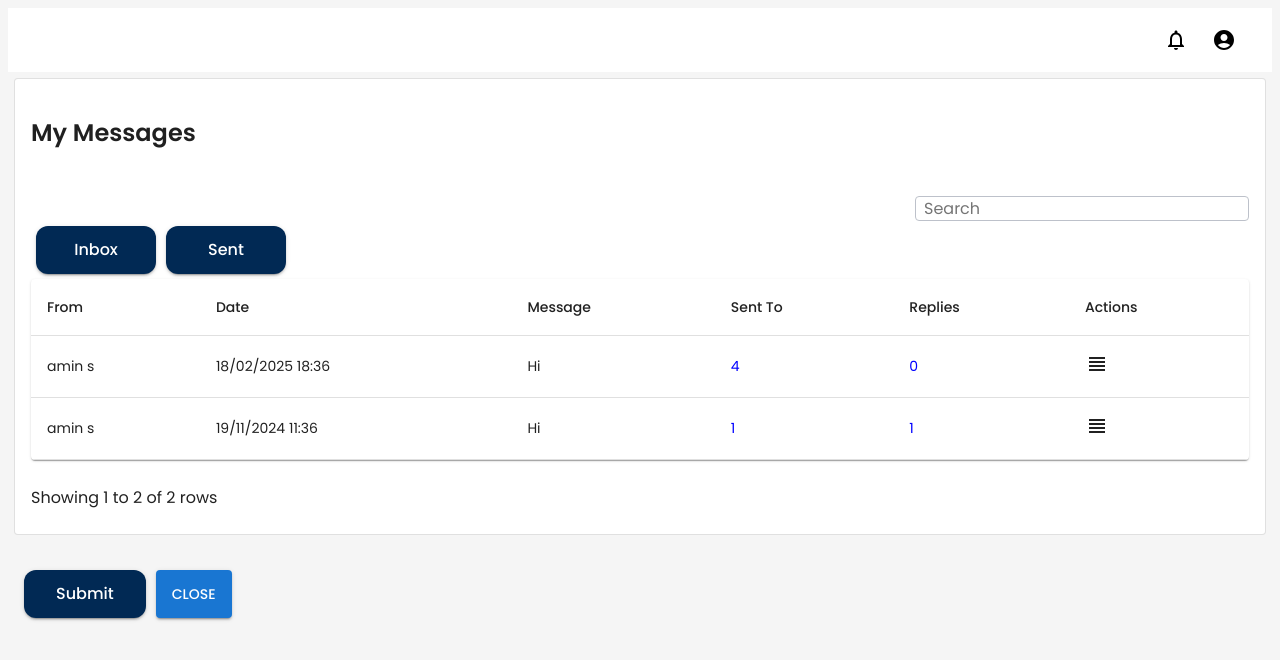
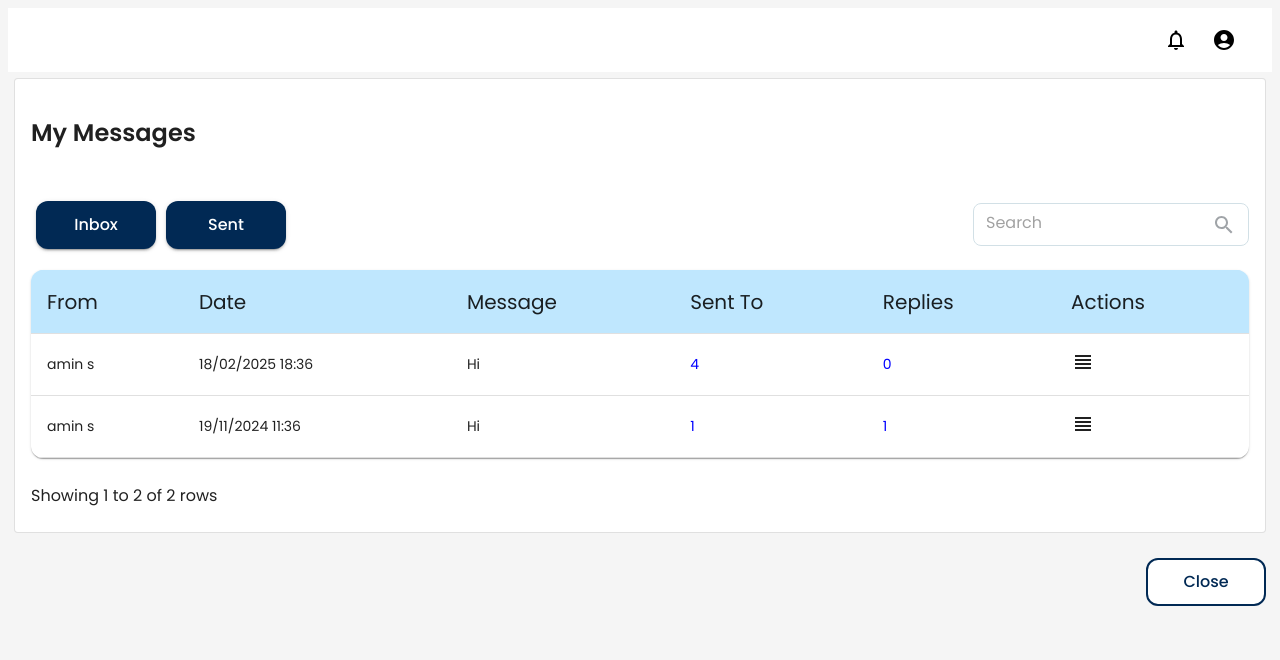
Before and after one commit to yatinlakkaraju123/Message-Management-Frontend, a React (Vite) app in the folder MessageFrontend/: page /vendorview in a window 1280 px wide. Shown: the top 660 px of the page. Built offline with nearby package versions, Linux system fonts and the light colour scheme.

Commit message:
changed all vendor modules

```diff
--- a/MessageFrontend/src/App.jsx
+++ b/MessageFrontend/src/App.jsx
@@ -20,7 +20,7 @@ function App() {
 
 <Route path='/VendorHome' element={<VendorHome/>}></Route>
 <Route path='/ClientHome' element={<ClientHome />}></Route>
-      <Route path='/status' element={<MessageStatus />}></Route>
+      <Route path='/status' element={<VendorStatus />}></Route>
       <Route path='/view' element={<ViewMessages />}></Route>
       <Route path='/vendorstatus' element={<VendorStatus/>}/>
       <Route path='/vendorview' element={<VendorView/>}/>
--- a/MessageFrontend/src/components/vendor/VendorHome.jsx
+++ b/MessageFrontend/src/components/vendor/VendorHome.jsx
@@ -330,7 +330,7 @@ function VendorHome() {
           variant="contained"
           sx={{ fontFamily: 'Poppins, sans-serif' }}
         >
-          Send
+          Submit
         </Button>
         <Button
           variant="outlined"
@@ -353,7 +353,7 @@ function VendorHome() {
             backgroundColor: '#ffffff',
           }}
         >
-          Cancel
+          Close
         </Button>
       </div>
     </CardContent>
--- a/MessageFrontend/src/components/vendor/VendorStatus.jsx
+++ b/MessageFrontend/src/components/vendor/VendorStatus.jsx
@@ -14,24 +14,23 @@ import TableRow from '@mui/material/TableRow';
 import Paper from '@mui/material/Paper';
 import TextField from '@mui/material/TextField';
 import './VendorStatus.css';
+import SearchIcon from '@mui/icons-material/Search';
 
 function VendorStatus() {
-    const navigate = useNavigate(); // Hook for navigation
+    const navigate = useNavigate();
     const rows = [
         { companyName: 'DONGGUAN WEICHENG AUTOMATION', date: 'NA', status: 'Not Replied', message: 'NA' },
         { companyName: '9301 plant', date: 'NA', status: 'Not Replied', message: 'NA' },
         { companyName: 'BACTIVE DIGITAL SOLUTIONS', date: 'NA', status: 'Not Replied', message: 'NA' },
         { companyName: 'AUTOCOMP', date: 'NA', status: 'Not Replied', message: 'NA' },
     ];
+
     const handleBack = () => {
-        navigate('/view'); // Navigates to the home route
+        navigate('/view');
     };
 
-
     return (
-        <div className='content'>
-
-            {/* Message Card */}
+        <div className='content' style={{ fontFamily: 'Poppins, sans-serif' }}>
             <Box sx={{ minWidth: 275, marginBottom: 2 }}>
                 <Card variant="outlined">
                     <CardContent>
@@ -39,42 +38,60 @@ function VendorStatus() {
                         <TextField
                             fullWidth
                             multiline
-                            rows={6} // Increased height
+                            rows={6}
                             variant="outlined"
                             defaultValue="Hi"
+                            sx={{ fontFamily: 'Poppins, sans-serif' }}
                         />
                     </CardContent>
                 </Card>
             </Box>
 
-            {/* Replies Card */}
             <Card variant="outlined">
                 <CardContent>
                 <div style={{ display: 'flex', justifyContent: 'space-between', alignItems: 'center', marginBottom: '1rem' }}>
         <Typography variant="h6">Replies</Typography>
+        <div
+          style={{
+            display: 'flex',
+            alignItems: 'center',
+            width: '250px',
+            height: '25px',
+            borderRadius: '8px',
+            border: '1px solid #D2E0E6',
+            padding: '8px 12px',
+            backgroundColor: '#FFFFFF',
+            fontFamily: 'Poppins, sans-serif',
+          }}
+        >
           <TextField
             size="small"
-                            variant="outlined"
+            variant="standard"
             placeholder="Search"
+            InputProps={{ disableUnderline: true }}
+            fullWidth
+            sx={{ fontFamily: 'Poppins, sans-serif' }}
           />
+          <SearchIcon sx={{ color: '#A0A4A8', cursor: 'pointer' }} />
         </div>
-                    <TableContainer component={Paper}>
+      </div>
+                    <TableContainer component={Paper} sx={{ borderRadius: '12px', overflow: 'hidden' }}>
                         <Table sx={{ minWidth: 650 }} aria-label="simple table">
                             <TableHead>
-                                <TableRow>
-                                    <TableCell>Company Name</TableCell>
-                                    <TableCell>Date</TableCell>
-                                    <TableCell>Status</TableCell>
-                                    <TableCell>Message</TableCell>
+                                <TableRow sx={{ backgroundColor: '#BFE7FE' }}>
+                                    <TableCell sx={{ fontFamily: 'Poppins, sans-serif' }}>Company Name</TableCell>
+                                    <TableCell sx={{ fontFamily: 'Poppins, sans-serif' }}>Date</TableCell>
+                                    <TableCell sx={{ fontFamily: 'Poppins, sans-serif' }}>Status</TableCell>
+                                    <TableCell sx={{ fontFamily: 'Poppins, sans-serif' }}>Message</TableCell>
                                 </TableRow>
                             </TableHead>
                             <TableBody>
                                 {rows.map((row, index) => (
                                     <TableRow key={index}>
-                                        <TableCell>{row.companyName}</TableCell>
-                                        <TableCell>{row.date}</TableCell>
-                                        <TableCell>{row.status}</TableCell>
-                                        <TableCell>{row.message}</TableCell>
+                                        <TableCell sx={{ fontFamily: 'Poppins, sans-serif' }}>{row.companyName}</TableCell>
+                                        <TableCell sx={{ fontFamily: 'Poppins, sans-serif' }}>{row.date}</TableCell>
+                                        <TableCell sx={{ fontFamily: 'Poppins, sans-serif' }}>{row.status}</TableCell>
+                                        <TableCell sx={{ fontFamily: 'Poppins, sans-serif' }}>{row.message}</TableCell>
                                     </TableRow>
                                 ))}
                             </TableBody>
@@ -83,10 +100,31 @@ function VendorStatus() {
                 </CardContent>
             </Card>
 
-            {/* Buttons aligned to the right */}
-            <div style={{ display: 'flex', justifyContent: 'flex-end', marginTop: '1rem', gap: '1rem' }}>
-            <Button variant="contained" color="primary" onClick={handleBack}>Back</Button>
-                <Button variant="contained" color="secondary">Submit</Button>
+            <div className='Card2ButtonGroup'>
+
+        <Button
+          variant="outlined"
+          style={{
+            width: '120px',
+            height: '48px',
+            borderRadius: '12px',
+            padding: '12px 32px',
+            fontFamily: 'Poppins, sans-serif',
+            fontWeight: 500,
+            fontSize: '16px',
+            lineHeight: '24px',
+            letterSpacing: '0',
+            textAlign: 'center',
+            textTransform: 'none',
+            color: '#012954',
+            borderColor: '#012954',
+            borderWidth: '2px',
+            borderStyle: 'solid',
+            backgroundColor: '#ffffff',
+          }}
+        >
+          Back
+        </Button>
       </div>
         </div>
     );
--- a/MessageFrontend/src/components/vendor/VendorView.jsx
+++ b/MessageFrontend/src/components/vendor/VendorView.jsx
@@ -20,6 +20,9 @@ import {
 } from '@mui/material';
 import ViewHeadlineIcon from '@mui/icons-material/ViewHeadline';
 import './VendorView.css';
+import './VendorHome.css';
+import SearchIcon from '@mui/icons-material/Search';
+import { Typography } from '@mui/material';
 
 function VendorView() {
   const navigate = useNavigate();
@@ -57,54 +60,157 @@ function VendorView() {
           <CardContent>
             <h2 className='title'>My Messages</h2>
             <br />
-            <input type='text' className='search' placeholder='Search' />
+            <div style={{ display: 'flex', justifyContent: 'space-between', alignItems: 'center', marginBottom: '1rem' }}>
+
+    <div className='AllMessageButton'>
   <Button variant="contained" id="inboxButton">Inbox</Button>
   <Button variant="contained" id="sentButton">Sent</Button>
-            <TableContainer component={Paper} className='TableContainer'>
-              <Table sx={{ minWidth: 350 }} aria-label="simple table">
+</div>
+
+
+
+  <div
+    style={{
+      display: 'flex',
+      alignItems: 'center',
+      width: '250px',
+      height: '25px',
+      borderRadius: '8px',
+      border: '1px solid #D2E0E6',
+      padding: '8px 12px',
+      backgroundColor: '#FFFFFF',
+      fontFamily: 'Poppins, sans-serif',
+    }}
+  >
+    <TextField
+      size="small"
+      variant="standard"
+      placeholder="Search"
+      InputProps={{ disableUnderline: true }}
+      fullWidth
+      sx={{ fontFamily: 'Poppins, sans-serif' }}
+    />
+    <SearchIcon sx={{ color: '#A0A4A8', cursor: 'pointer' }} />
+  </div>
+  </div>
+
+
+  <TableContainer
+  component={Paper}
+  className="TableContainer"
+  sx={{ borderRadius: '12px', overflow: 'hidden' }}
+>
+  <Table sx={{ minWidth: 350 }} aria-label="messages table">
     <TableHead>
-                  <TableRow>
-                    <TableCell align="left">From</TableCell>
-                    <TableCell align="left">Date</TableCell>
-                    <TableCell align="left">Message</TableCell>
-                    <TableCell align="left">Sent To</TableCell>
-                    <TableCell align="left">Replies</TableCell>
-                    <TableCell align="left">Actions</TableCell>
+      <TableRow
+        sx={{ borderTop: '1px solid #BFE7FE', backgroundColor: '#BFE7FE' }}
+      >
+        <TableCell
+          align="left"
+          className="small-title"
+          sx={{ fontFamily: 'Poppins, sans-serif' }}
+        >
+          From
+        </TableCell>
+        <TableCell
+          align="left"
+          className="small-title"
+          sx={{ fontFamily: 'Poppins, sans-serif' }}
+        >
+          Date
+        </TableCell>
+        <TableCell
+          align="left"
+          className="small-title"
+          sx={{ fontFamily: 'Poppins, sans-serif' }}
+        >
+          Message
+        </TableCell>
+        <TableCell
+          align="left"
+          className="small-title"
+          sx={{ fontFamily: 'Poppins, sans-serif' }}
+        >
+          Sent To
+        </TableCell>
+        <TableCell
+          align="left"
+          className="small-title"
+          sx={{ fontFamily: 'Poppins, sans-serif' }}
+        >
+          Replies
+        </TableCell>
+        <TableCell
+          align="left"
+          className="small-title"
+          sx={{ fontFamily: 'Poppins, sans-serif' }}
+        >
+          Actions
+        </TableCell>
       </TableRow>
     </TableHead>
     <TableBody>
-                  {[{
-                    from: "amin s",
-                    date: "18/02/2025 18:36",
-                    message: "Hi",
+      {[
+        {
+          from: 'amin s',
+          date: '18/02/2025 18:36',
+          message: 'Hi',
           sentTo: 4,
-                    replies: 0
-                  }, {
-                    from: "amin s",
-                    date: "19/11/2024 11:36",
-                    message: "Hi",
+          replies: 0,
+        },
+        {
+          from: 'amin s',
+          date: '19/11/2024 11:36',
+          message: 'Hi',
           sentTo: 1,
-                    replies: 1
-                  }].map((msg, index) => (
+          replies: 1,
+        },
+      ].map((msg, index) => (
         <TableRow key={index}>
-                      <TableCell align="left">{msg.from}</TableCell>
-                      <TableCell align="left">{msg.date}</TableCell>
-                      <TableCell align="left">{msg.message}</TableCell>
           <TableCell
             align="left"
-                        style={{ color: 'blue', cursor: 'pointer' }}
+            sx={{ fontFamily: 'Poppins, sans-serif' }}
+          >
+            {msg.from}
+          </TableCell>
+          <TableCell
+            align="left"
+            sx={{ fontFamily: 'Poppins, sans-serif' }}
+          >
+            {msg.date}
+          </TableCell>
+          <TableCell
+            align="left"
+            sx={{ fontFamily: 'Poppins, sans-serif' }}
+          >
+            {msg.message}
+          </TableCell>
+          <TableCell
+            align="left"
+            sx={{
+              fontFamily: 'Poppins, sans-serif',
+              color: 'blue',
+              cursor: 'pointer',
+            }}
             onClick={handleCellClick}
           >
             {msg.sentTo}
           </TableCell>
           <TableCell
             align="left"
-                        style={{ color: 'blue', cursor: 'pointer' }}
+            sx={{
+              fontFamily: 'Poppins, sans-serif',
+              color: 'blue',
+              cursor: 'pointer',
+            }}
             onClick={handleCellClick}
           >
             {msg.replies}
           </TableCell>
-                      <TableCell align="left">
+          <TableCell
+            align="left"
+            sx={{ fontFamily: 'Poppins, sans-serif' }}
+          >
             <ViewHeadlineIcon
               style={{ cursor: 'pointer' }}
               onClick={() => handleOpenDialog(msg)}
@@ -115,23 +221,48 @@ function VendorView() {
     </TableBody>
   </Table>
 </TableContainer>
+
             <br />
             Showing 1 to 2 of 2 rows
           </CardContent>
         </Card>
       </Box>
       <br />
-      <div>
-        <Button variant="contained" className='Card2Buttons' id='submitButton2'>Submit</Button>
-
-         <Button variant="contained" className='Card2Buttons' onClick={()=>navigate("/")}>Close</Button>
-
+      <div className='Card2ButtonGroup'>
+             <Button
+               variant="outlined"
+               style={{
+                 width: '120px',
+                 height: '48px',
+                 borderRadius: '12px',
+                 padding: '12px 32px',
+                 fontFamily: 'Poppins, sans-serif',
+                 fontWeight: 500,
+                 fontSize: '16px',
+                 lineHeight: '24px',
+                 letterSpacing: '0',
+                 textAlign: 'center',
+                 textTransform: 'none',
+                 color: '#012954',
+                 borderColor: '#012954',
+                 borderWidth: '2px',
+                 borderStyle: 'solid',
+                 backgroundColor: '#ffffff',
+               }}
+             >
+               Close
+             </Button>
            </div>
 
       {/* Reply Dialog */}
+    {/* Reply Dialog */}
 <Dialog open={open} onClose={handleCloseDialog} className='dialog' maxWidth="md">
-        <DialogTitle>Reply to Message</DialogTitle>
-        <DialogContent sx={{ minWidth: '600px' }}>
+  <DialogTitle>
+    <Typography variant="h4" className='title' sx={{ fontFamily: 'Poppins, sans-serif' }}>
+      Send Message
+    </Typography>
+  </DialogTitle>
+  <DialogContent sx={{ minWidth: '600px', fontFamily: 'Poppins, sans-serif' }}>
     <p><strong>From:</strong> {selectedMessage?.from}</p>
     <p><strong>Message:</strong> {selectedMessage?.message}</p>
     <TextField
@@ -142,15 +273,63 @@ function VendorView() {
       rows={10}
       value={replyText}
       onChange={(e) => setReplyText(e.target.value)}
-  style={{ width: '800px' }} // Adjust the width value as needed
+      sx={{
+        width: '800px',
+        fontFamily: 'Poppins, sans-serif',
+        borderRadius: '8px',
+      }}
+      InputProps={{
+        style: {
+          fontFamily: 'Poppins, sans-serif',
+        },
+      }}
     />
-
   </DialogContent>
-        <DialogActions>
-          <Button onClick={handleCloseDialog}>Cancel</Button>
-          <Button onClick={handleSendReply} variant="contained">Send</Button>
+  <DialogActions className='Card2ButtonGroup'>
+    <Button
+      variant="outlined"
+      style={{
+        width: '120px',
+        height: '48px',
+        borderRadius: '12px',
+        padding: '12px 32px',
+        fontFamily: 'Poppins, sans-serif',
+        fontWeight: 500,
+        fontSize: '16px',
+        lineHeight: '24px',
+        letterSpacing: '0',
+        textAlign: 'center',
+        textTransform: 'none',
+        color: '#012954',
+        borderColor: '#012954',
+        borderWidth: '2px',
+        borderStyle: 'solid',
+        backgroundColor: '#ffffff',
+      }}
+      onClick={handleCloseDialog}
+    >
+      Back
+    </Button>
+    <Button
+      variant="contained"
+      sx={{
+        fontFamily: 'Poppins, sans-serif',
+        backgroundColor: '#012954',
+        color: '#FFFFFF',
+        padding: '12px 32px',
+        borderRadius: '12px',
+        fontWeight: 500,
+        fontSize: '16px',
+        lineHeight: '24px',
+        textTransform: 'none',
+      }}
+      onClick={handleSendReply}
+    >
+      Send
+    </Button>
   </DialogActions>
 </Dialog>
+
     </div>
   );
 }
```
Also changed, not shown: 1 other file (tests, documents, lock files or other folders). Lines whose indentation alone changed are shown as unchanged.
